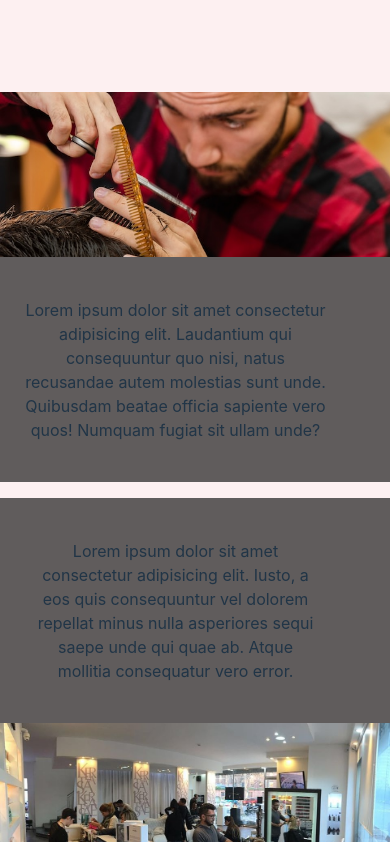
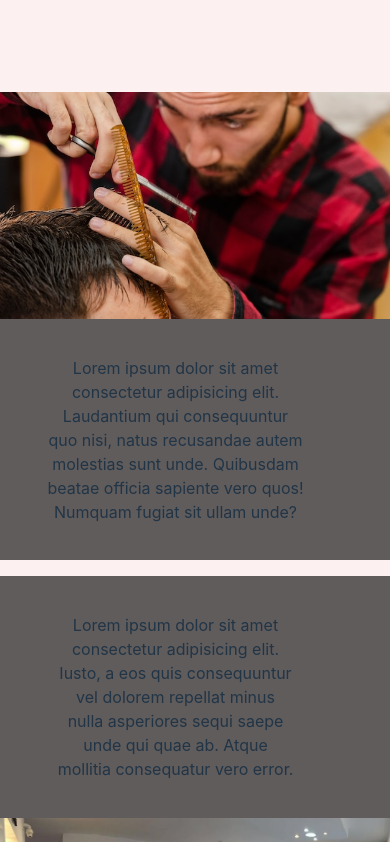
Before and after one commit to DanielQuijano1/bp-peluqueria, a React (Vite) app: page / in a window 390 px wide. Shown: the part 1195-2037 px from the top of the page. Built offline with nearby package versions, Linux system fonts and the light colour scheme.

Commit message:
main photos

```diff
--- a/src/App.css
+++ b/src/App.css
@@ -744,12 +744,12 @@
 ----------------------------*/
   .main_flexPhotos {
     flex-direction: column;
-    height: 100vw;
+    height: 120vw;
   }
 
   .main__img {
     width: 100vw;
-    height: 80vw;
+    height: 100vw;
   }
 
   .textoImg {
```
